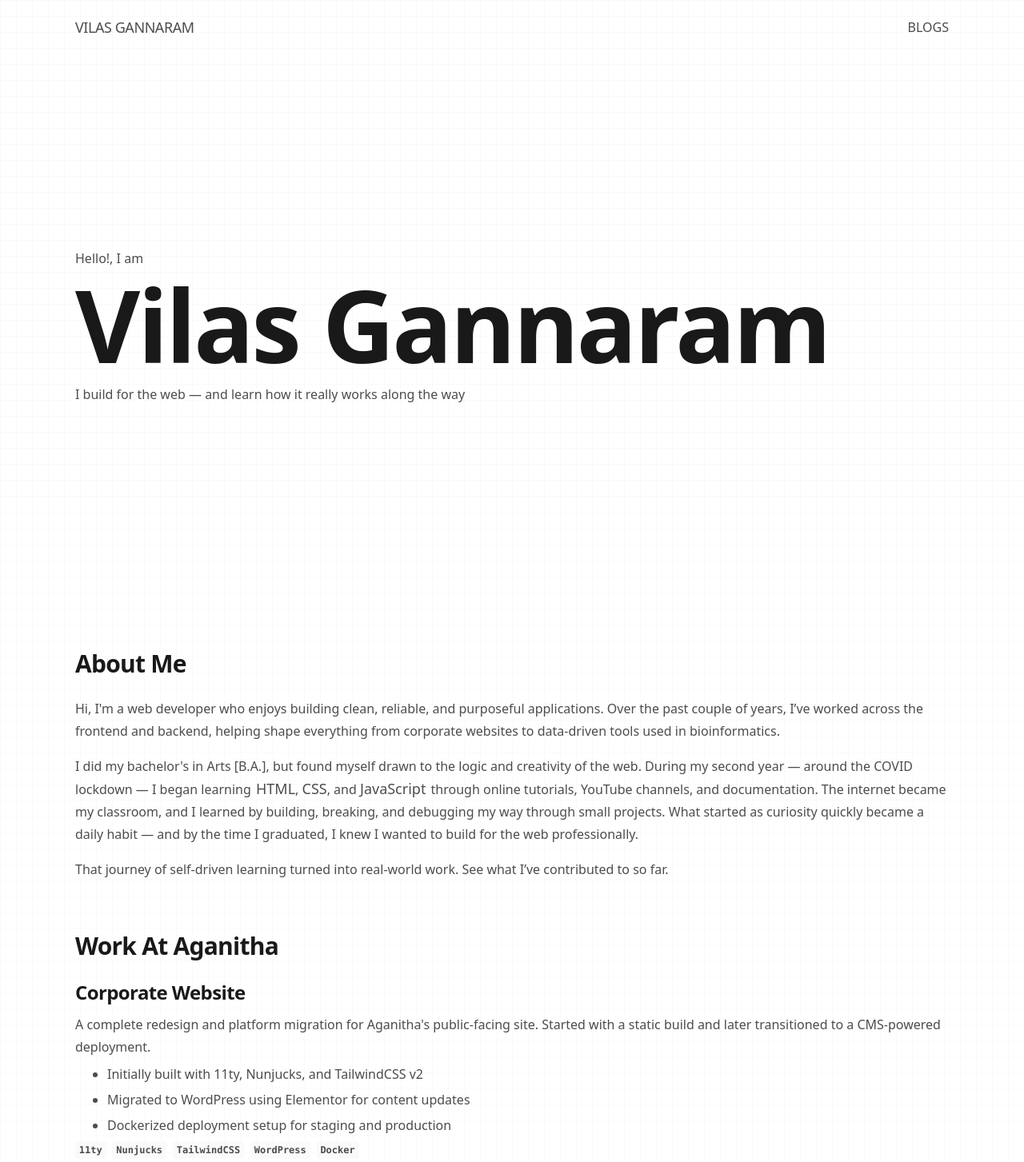
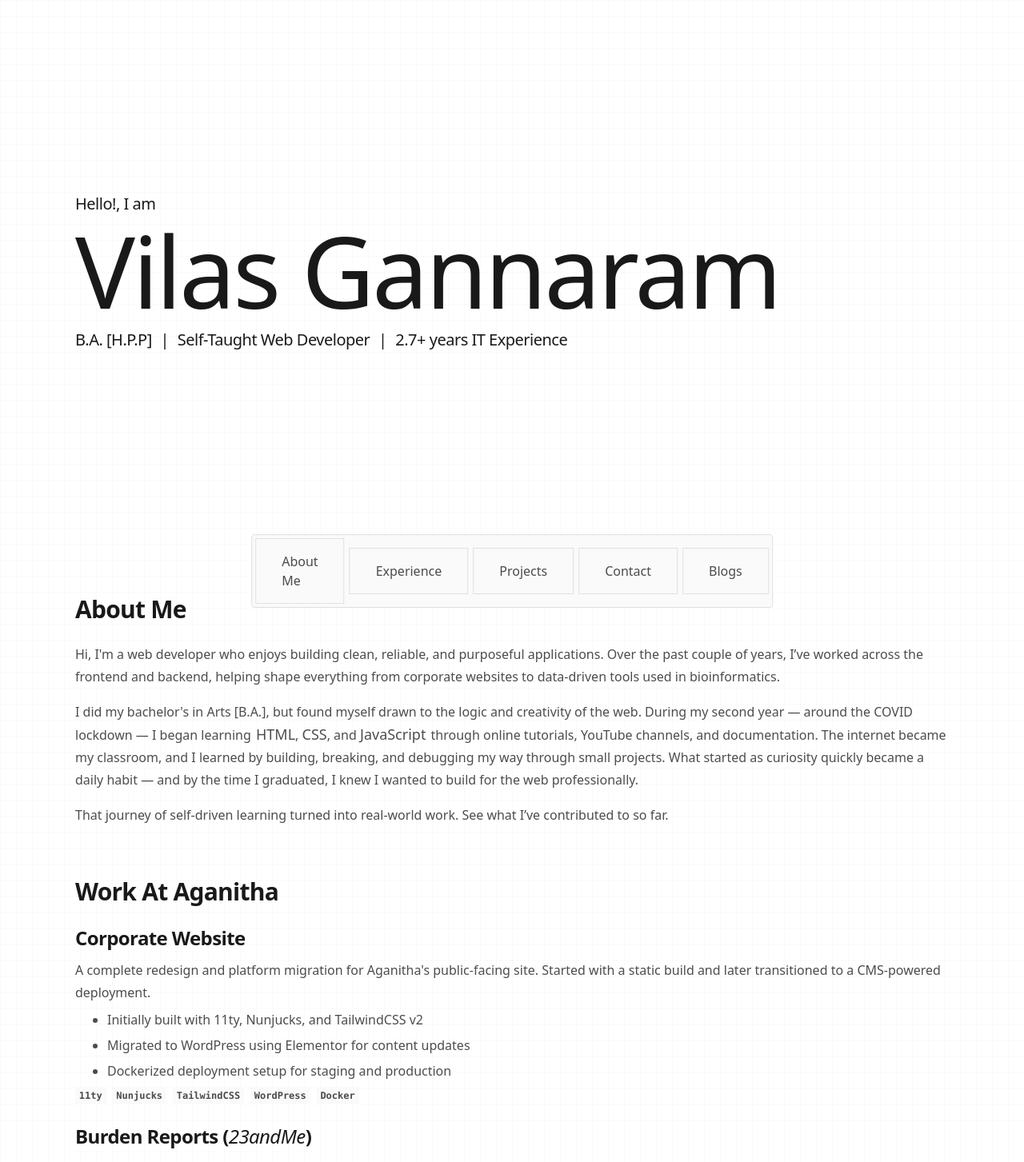
Before and after one commit to vilas-gannaram/vilas-gannaram.github.io, a SvelteKit app: page / in a window 1280 px wide. Shown: the top 1453 px of the page at 80% size. Built offline with nearby package versions, Linux system fonts and the light colour scheme.

Commit message:
update home page

```diff
--- a/src/routes/+layout.svelte
+++ b/src/routes/+layout.svelte
@@ -1,7 +1,6 @@
 <script lang="ts">
 	import { onMount } from 'svelte';
 	import Lenis from 'lenis';
-	import Header from '../lib/components/header.svelte';
 
 	import '../app.css';
 	import 'lenis/dist/lenis.css';
@@ -16,6 +15,4 @@
 	});
 </script>
 
-<Header />
-
 {@render children()}
--- a/src/routes/+page.svelte
+++ b/src/routes/+page.svelte
@@ -1,8 +1,16 @@
 <script lang="ts">
-	import Hero from './_sections/hero.svelte';
-	import About from './_sections/about.svelte';
-	import Projects from './_sections/projects.svelte';
-	import Cta from './_sections/cta.svelte';
+	import { projects } from '$lib/projects';
+
+	const navItems = [
+		{ value: '#about', label: 'About Me' },
+		{
+			value: '#experience',
+			label: 'Experience'
+		},
+		{ value: '#projects', label: 'Projects' },
+		{ value: '#contact', label: 'Contact' },
+		{ value: '/blogs', label: 'Blogs' }
+	];
 </script>
 
 <svelte:head>
@@ -10,9 +18,128 @@
 	<meta name="description" content="Vilas Gannaram | Web Developer" />
 </svelte:head>
 
-<main class="">
-	<Hero />
-	<About />
-	<Projects />
-	<Cta />
+<main class="scroll-smooth">
+	<!-- Hero Section -->
+	<section class="relative flex h-[680px] scroll-m-20 flex-col justify-center">
+		<div class="mx-auto w-full max-w-[1140px] px-6">
+			<h4 class="font-light">Hello!, I am</h4>
+			<h1 class="text-[clamp(36px,12vw+16px,125px)] font-light">Vilas Gannaram</h1>
+			<h4 class="mt-1 font-light">
+				B.A. <span title="History, Political Science & Public Administration" class="font-light"
+					>[H.P.P]</span
+				>
+				<span class="mx-1.5 font-medium">|</span> Self-Taught Web Developer
+				<span class="mx-1.5 font-medium">|</span> 2.7+ years IT Experience
+			</h4>
+		</div>
+	</section>
+
+	<!-- About Me -->
+	<section id="about" class="scroll-m-20">
+		<div class="mx-auto my-16 max-w-[1140px] px-6">
+			<h2 class="">About Me</h2>
+
+			<p class="mt-4 md:mt-6">
+				Hi, I'm a web developer who enjoys building clean, reliable, and purposeful applications.
+				Over the past couple of years, I’ve worked across the frontend and backend, helping shape
+				everything from corporate websites to data-driven tools used in bioinformatics.
+			</p>
+
+			<p class="mt-4">
+				I did my bachelor's in
+				<span title="History, Political Science, & Public Administration">Arts [B.A.]</span>, but
+				found myself drawn to the logic and creativity of the web. During my second year — around
+				the COVID lockdown — I began learning <span class="ml-0.5 text-lg font-medium">HTML</span>,
+				<span class="text-lg font-medium">CSS</span>, and
+				<span class="mr-0.5 text-lg font-medium">JavaScript</span> through online tutorials, YouTube
+				channels, and documentation. The internet became my classroom, and I learned by building, breaking,
+				and debugging my way through small projects. What started as curiosity quickly became a daily
+				habit — and by the time I graduated, I knew I wanted to build for the web professionally.
+			</p>
+
+			<p class="mt-4">
+				That journey of self-driven learning turned into real-world work.
+				<a href="#work-at-aganitha">See what I’ve contributed to so far. </a>
+			</p>
+		</div>
+	</section>
+
+	<!-- work at aganitha -->
+	<section id="projects" class="scroll-m-20">
+		<div class="mx-auto my-16 max-w-[1140px] px-6">
+			<h2>Work At Aganitha</h2>
+
+			{#each projects.slice(0, 5) as project (project.title)}
+				<div class="mt-4 md:mt-6">
+					<!--  eslint-disable-next-line svelte/no-at-html-tags -->
+					<h3>{@html project.title}</h3>
+					<div class="mt-2 space-y-2 md:mt-2.5">
+						<p>{project.description}</p>
+						<ul class="ml-5 list-disc pl-5">
+							{#each project.keyPoints as item (item)}
+								<!--  eslint-disable-next-line svelte/no-at-html-tags -->
+								<li class="mt-2">{@html item}</li>
+							{/each}
+						</ul>
+						<ul class="flex flex-wrap gap-2 pl-0">
+							{#each project.tools as item (item)}
+								<code class="chip text-xs">{item}</code>
+							{/each}
+						</ul>
+					</div>
+				</div>
+			{/each}
+		</div>
+	</section>
+
+	<!-- contact me -->
+	<section id="contact" class="mx-auto my-16 max-w-[1140px] scroll-m-20 px-6">
+		<h2>Let's Connect</h2>
+		<p class="mt-4 md:mt-6">Open to opportunities and collaborations. Drop me a message!</p>
+		<a href="mailto:vilasgannaram@gmail.com" class="mt-2 md:mt-4"> Email Me </a>
+	</section>
+
+	<!-- navigation -->
+	<nav
+		class="bg-light-neutral fixed bottom-10 left-[50%] z-50 hidden -translate-x-[50%] rounded border p-1 lg:inline-block"
+	>
+		<ul class="flex items-center justify-center gap-x-1.5">
+			{#each navItems as item (item.value)}
+				<li class="border px-8 py-4">
+					<a href={item.value}>{item.label}</a>
+				</li>
+			{/each}
+		</ul>
+	</nav>
 </main>
+
+<!-- <section id="experience">
+	<div class="mx-auto my-16 max-w-[1140px] px-6">
+		<h2>Experience</h2>
+
+		<h3 class="mt-6">Aganitha Cognitive Solutions – Hyderabad</h3>
+		<p class="text-headline mt-2 text-lg font-medium tracking-tight italic">
+			Web Developer Intern → Jr. Web Developer I → Jr. Web Developer II
+		</p>
+		<p class="mt-0.5 font-semibold italic">March 2023 - Present</p>
+
+		<p class="mt-6">
+			Joined as a full-time intern and advanced through 2 Junior roles, contributing across multiple
+			projects in bioinformatics and research tooling, with a focus on frontend engineering, data
+			visualization.
+		</p>
+
+
+		<div class="mt-4">
+			<div class="">
+				<h4>Corporate Website:</h4>
+
+				<p class="mt-2">
+					Contributed to the company’s existing website by adding new pages and updates. Later,
+					under the CTO’s guidance, migrated the site to the <b>WordPress CMS</b>, exploring plugins
+					and managing <b>Dockerized deployment</b> to production.
+				</p>
+			</div>
+		</div>
+	</div>
+</section> -->
--- a/src/routes/_sections/about.svelte
+++ /dev/null
@@ -1,28 +0,0 @@
-<section id="about" class="">
-	<div class="mx-auto my-16 max-w-[1140px] px-6">
-		<h2>About Me</h2>
-
-		<p class="mt-4 md:mt-6">
-			Hi, I'm a web developer who enjoys building clean, reliable, and purposeful applications. Over
-			the past couple of years, I’ve worked across the frontend and backend, helping shape
-			everything from corporate websites to data-driven tools used in bioinformatics.
-		</p>
-
-		<p class="mt-4">
-			I did my bachelor's in
-			<span title="History, Political Science, & Public Administration">Arts [B.A.]</span>, but
-			found myself drawn to the logic and creativity of the web. During my second year — around the
-			COVID lockdown — I began learning <span class="ml-0.5 text-lg font-medium">HTML</span>,
-			<span class="text-lg font-medium">CSS</span>, and
-			<span class="mr-0.5 text-lg font-medium">JavaScript</span> through online tutorials, YouTube channels,
-			and documentation. The internet became my classroom, and I learned by building, breaking, and debugging
-			my way through small projects. What started as curiosity quickly became a daily habit — and by
-			the time I graduated, I knew I wanted to build for the web professionally.
-		</p>
-
-		<p class="mt-4">
-			That journey of self-driven learning turned into real-world work.
-			<a href="#work-at-aganitha">See what I’ve contributed to so far. </a>
-		</p>
-	</div>
-</section>
--- a/src/routes/_sections/cta.svelte
+++ /dev/null
@@ -1,5 +0,0 @@
-<section id="contact" class="mx-auto my-16 max-w-[1140px] px-6">
-	<h2>Let's Connect</h2>
-	<p class="mt-4 md:mt-6">Open to opportunities and collaborations. Drop me a message!</p>
-	<a href="mailto:vilasgannaram@gmail.com" class="mt-2 md:mt-4"> Email Me </a>
-</section>
--- a/src/routes/_sections/hero.svelte
+++ /dev/null
@@ -1,30 +0,0 @@
-<section class="relative flex min-h-[calc(100vh-120px)] flex-col justify-center">
-	<div class="mx-auto w-full max-w-[1140px] px-6">
-		<p>Hello!, I am</p>
-		<h1 class="text-[clamp(36px,12vw+16px,125px)]">
-			Vilas Gannaram
-			<!-- Web Developer -->
-		</h1>
-		<p class="mt-1">I build for the web — and learn how it really works along the way</p>
-	</div>
-
-	<!-- <div
-		class="text-headline/80 absolute bottom-[50%] left-6 z-0 text-[10px] leading-5 tracking-widest opacity-50"
-	>
-		SVELTEKIT<br />
-		NEXT.JS<br />
-		TYPESCRIPT<br />
-		GRAPHQL<br />
-		TAILWIND<br />
-		DOCKER<br />
-		NODE<br />
-	</div> -->
-
-	<!-- <div class="fixed top-6 left-12 z-10 hidden backdrop-blur-xs xl:block">
-		<div class="flex items-start gap-x-4 text-sm" style="writing-mode:vertical-lr">
-			<div class="bg-primary/35 h-[30vh] w-[1px] rounded"></div>
-			<a href="mailto:vilasgannaram@gmail.com" class="">vilasgannaram@gmail.com</a>
-			<div class="bg-primary/35 h-[5vh] w-[1px] rounded"></div>
-		</div>
-	</div> -->
-</section>
--- a/src/routes/_sections/projects.svelte
+++ /dev/null
@@ -1,30 +0,0 @@
-<script lang="ts">
-	import { projects } from '$lib/projects';
-</script>
-
-<section id="work-at-aganitha" class="">
-	<div class="mx-auto my-16 max-w-[1140px] px-6">
-		<h2>Work At Aganitha</h2>
-
-		{#each projects.slice(0, 5) as project (project.title)}
-			<div class="mt-4 md:mt-6">
-				<!--  eslint-disable-next-line svelte/no-at-html-tags -->
-				<h3>{@html project.title}</h3>
-				<div class="mt-2 space-y-2 md:mt-2.5">
-					<p>{project.description}</p>
-					<ul class="ml-5 list-disc pl-5">
-						{#each project.keyPoints as item (item)}
-							<!--  eslint-disable-next-line svelte/no-at-html-tags -->
-							<li class="mt-2">{@html item}</li>
-						{/each}
-					</ul>
-					<ul class="flex flex-wrap gap-2 pl-0">
-						{#each project.tools as item (item)}
-							<code class="chip text-xs">{item}</code>
-						{/each}
-					</ul>
-				</div>
-			</div>
-		{/each}
-	</div>
-</section>
--- /dev/null
+++ b/src/routes/blogs/+layout.svelte
@@ -0,0 +1,9 @@
+<script lang="ts">
+	import Header from '$lib/components/header.svelte';
+
+	let { children } = $props();
+</script>
+
+<Header />
+
+{@render children()}
```
